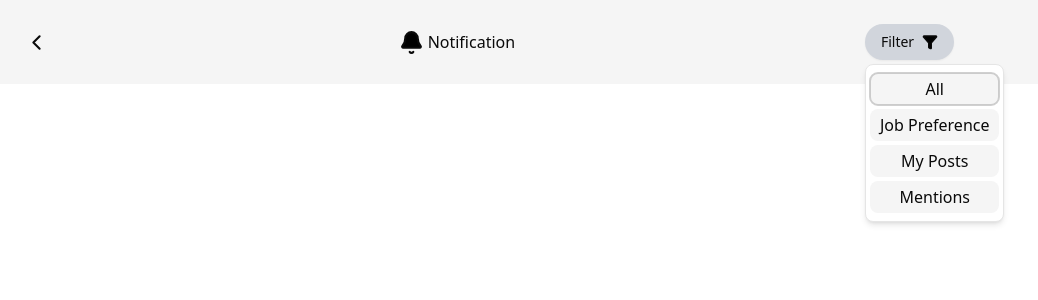
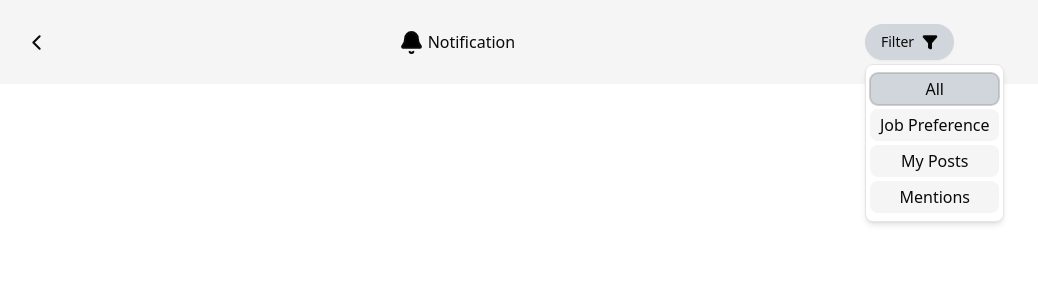
Before and after one commit to abhinavhh/zecser_job_portal, a React (Vite) app: page /notification in a window 1280 px wide. Both pictures are taken after a click on the button "Filter". Shown: the top 300 px of the page, without its empty margins (151-1189 px from the left). Built offline with nearby package versions, Linux system fonts and the light colour scheme.

Commit message:
Updated ui select and used useFilter in notification header

```diff
--- a/src/components/ui/select.tsx
+++ b/src/components/ui/select.tsx
@@ -1,6 +1,6 @@
 import * as React from "react";
 import * as SelectPrimitive from "@radix-ui/react-select";
-import { CheckIcon, ChevronDownIcon, ChevronUpIcon } from "lucide-react";
+import { ChevronDownIcon, ChevronUpIcon } from "lucide-react";
 
 import { cn } from "../../lib/utils";
 
@@ -104,13 +104,18 @@ function SelectItem({
   return (
     <SelectPrimitive.Item
       data-slot="select-item"
-      className={cn("text-center my-1 bg-accent mx-0 px-2.5 py-1 rounded-md hover:border-0 hover:outline-0 hover:bg-gray-200", className)}
+      className={cn(
+        "text-center my-1 bg-accent mx-0 px-2.5 py-1 rounded-md hover:border-0 hover:outline-0",
+        "hover:bg-gray-200",
+        "data-[state=checked]:bg-gray-300",
+        className
+      )}
       {...props}
     >
-      <span className="absolute right-2 flex size-3.5 items-center justify-center">
-        <SelectPrimitive.ItemIndicator>
+      <span className="absolute right-4 flex size-3.5 items-center justify-center">
+        {/* <SelectPrimitive.ItemIndicator>
           <CheckIcon className="size-4" />
-        </SelectPrimitive.ItemIndicator>
+        </SelectPrimitive.ItemIndicator> */}
       </span>
       <SelectPrimitive.ItemText>{children}</SelectPrimitive.ItemText>
     </SelectPrimitive.Item>
--- a/src/features/notifications/components/NotificationHeader.tsx
+++ b/src/features/notifications/components/NotificationHeader.tsx
@@ -5,9 +5,10 @@ import {
   SelectItem,
   SelectTrigger,
 } from "../../../components/ui/select";
+import { useFilter } from "../hooks/useFilter";
 
 const NotificationHeader = () => {
-
+  const { selectedFilter, handleFilterChange } = useFilter();
   return (
     <div className="flex justify-around py-6 items-center">
       <ChevronLeft size={25} className="text-" />
@@ -15,7 +16,7 @@ const NotificationHeader = () => {
         <Bell size={25} className="fill-black" />
         <h1 className="font-medium text-[16px]">Notification</h1>
       </div>
-      <Select value="">
+      <Select value={selectedFilter} onValueChange={handleFilterChange}>
         <SelectTrigger className="border-none bg-gray-300 hover:bg-gray-400 py-0 rounded-3xl">
           <p className="text-sm font-400 text-foreground">Filter</p>
           <Funnel size={16} className="fill-black border-0" />
```
